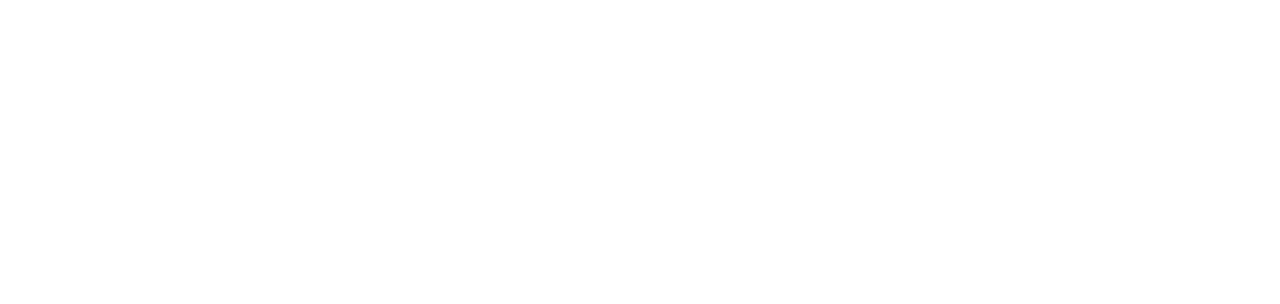
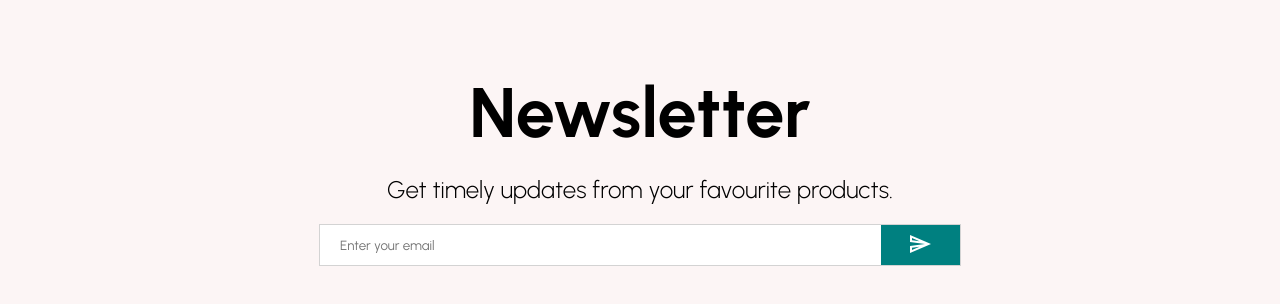
Before and after one commit to citixenken/shopping-cart-ui-design, a React (Create React App) app: page / in a window 1280 px wide. Shown: the part 2328-2632 px from the top of the page. Before the commit the page ends 2256 px from the top, so only its background shows below. Built offline with nearby package versions, Linux system fonts and the light colour scheme.

Commit message:
Newsletter component

```diff
--- /dev/null
+++ b/src/components/Newsletter.jsx
@@ -0,0 +1,57 @@
+import { SendOutlined } from "@mui/icons-material";
+import styled from "styled-components";
+
+const Container = styled.div`
+  height: 60vh;
+  background-color: #fcf5f5;
+  display: flex;
+  align-items: center;
+  justify-content: center;
+  flex-direction: column;
+`;
+const Title = styled.h1`
+  font-size: 70px;
+  margin-bottom: 20px;
+`;
+const Description = styled.div`
+  font-size: 24px;
+  font-weight: 300;
+  margin-bottom: 20px;
+`;
+const InputContainer = styled.div`
+  width: 50%;
+  height: 40px;
+  background-color: white;
+  display: flex;
+  justify-content: space-between;
+  border: 1px solid lightgray;
+`;
+const Input = styled.input`
+  border: none;
+  flex: 8;
+  padding-left: 20px;
+`;
+const Button = styled.button`
+  flex: 1;
+  border: none;
+  background-color: teal;
+  color: white;
+  cursor: pointer;
+`;
+
+export default function Newsletter() {
+  return (
+    <Container>
+      <Title>Newsletter</Title>
+      <Description>
+        Get timely updates from your favourite products.
+      </Description>
+      <InputContainer>
+        <Input placeholder="Enter your email" />
+        <Button>
+          <SendOutlined />
+        </Button>
+      </InputContainer>
+    </Container>
+  );
+}
--- a/src/pages/Home.jsx
+++ b/src/pages/Home.jsx
@@ -2,6 +2,7 @@
 import Announcement from "../components/Announcement";
 import Categories from "../components/Categories";
 import Navbar from "../components/Navbar";
+import Newsletter from "../components/Newsletter";
 import Products from "../components/Products";
 import Slider from "../components/Slider";
 
@@ -13,6 +14,7 @@
       <Slider />
       <Categories />
       <Products />
+      <Newsletter />
     </div>
   );
 }
```
